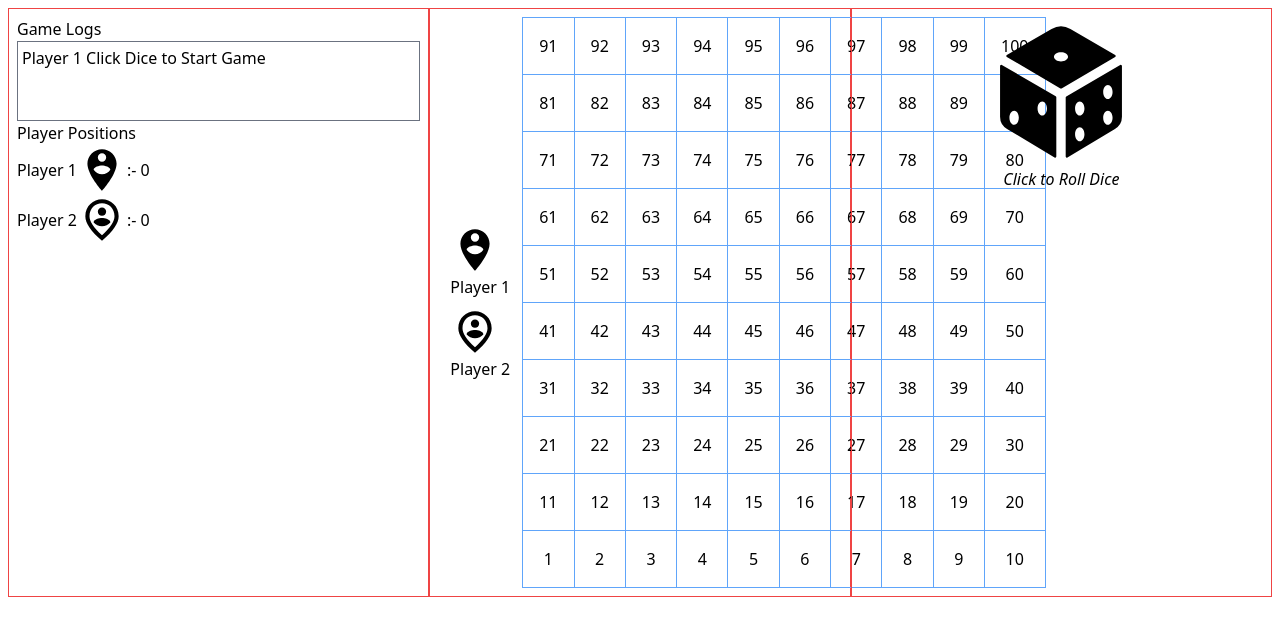
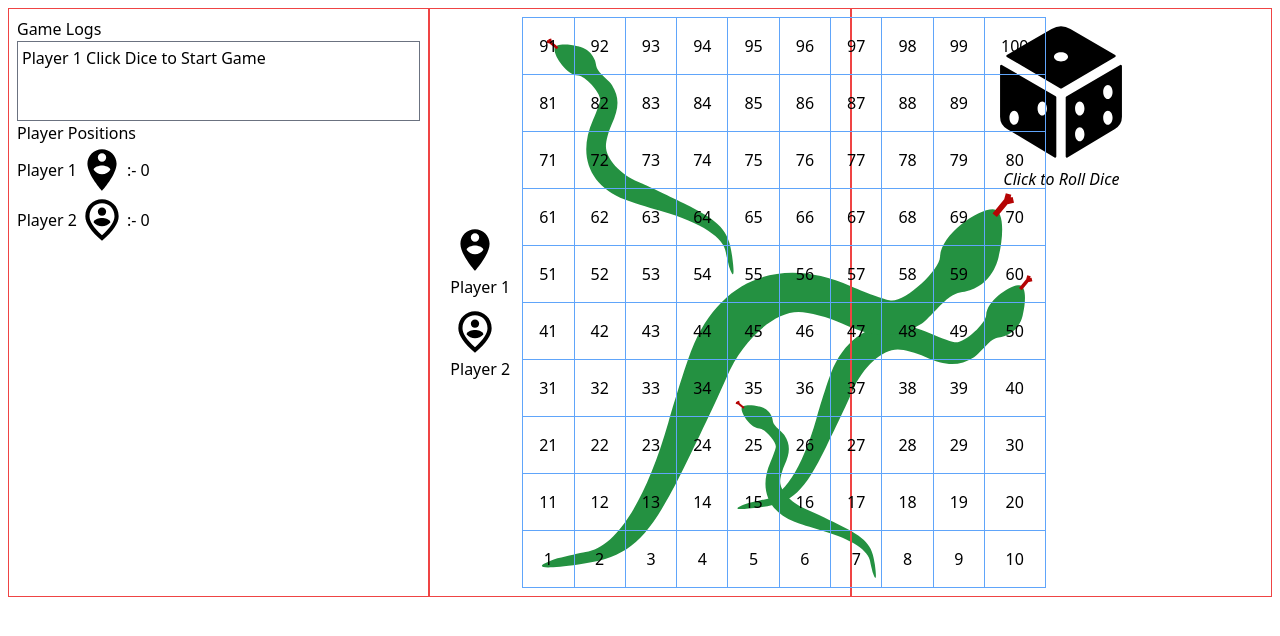
Before and after one commit to skyrunner360/snakeAndLadderReact, a React (Vite) app: page / in a window 1280 px wide. Shown: the top 636 px of the page. Built offline with nearby package versions, Linux system fonts and the light colour scheme.

Commit message:
feat: :sparkles: snakes working

```diff
--- a/src/Components/Board.tsx
+++ b/src/Components/Board.tsx
@@ -29,22 +29,81 @@ const Board = () => {
           </div>
         )}
       </div>
-      <table>
+      <table className="relative">
+        <img
+          src="/Snake_silhouette.svg?url"
+          style={{ position: "absolute", top: 10, left: 20, zIndex: -1 }}
+          height={100}
+          width={200}
+        />
+        <img
+          src="/Snake_silhouette.svg?url"
+          style={{
+            position: "absolute",
+            top: 220,
+            left: 240,
+            zIndex: -1,
+            rotate: "90deg",
+          }}
+          height={60}
+          width={250}
+        />
+        <img
+          src="/Snake_silhouette.svg?url"
+          style={{
+            position: "absolute",
+            top: 115,
+            left: 60,
+            zIndex: -1,
+            rotate: "90deg",
+          }}
+          height={200}
+          width={400}
+        />
+        <img
+          src="/Snake_silhouette.svg?url"
+          style={{
+            position: "absolute",
+            bottom: 5,
+            left: 210,
+            zIndex: -1,
+          }}
+          height={100}
+          width={150}
+        />
         {memoizedValue.reverse().map((i, ind) => {
           return (
             <tr className="p-4" key={ind + +new Date()}>
               {i.map((ij) => {
                 return (
                   <td
-                    className="p-4 border border-blue-400 text-center"
+                    className="p-4 border border-blue-400 text-center relative"
                     key={ij}
                   >
                     {ij}
                     {playerPos.player1 === ij && (
-                      <MdPersonPinCircle size={30} />
+                      <MdPersonPinCircle
+                        size={30}
+                        style={{
+                          position: "absolute",
+                          top: 0,
+                          left: 0,
+                          transform: "translate(-50,-50)",
+                          zIndex: 2,
+                        }}
+                      />
                     )}
                     {playerPos.player2 === ij && (
-                      <MdOutlinePersonPinCircle size={30} />
+                      <MdOutlinePersonPinCircle
+                        size={30}
+                        style={{
+                          position: "absolute",
+                          top: 0,
+                          right: 0,
+                          transform: "translate(-50,-50)",
+                          zIndex: 2,
+                        }}
+                      />
                     )}
                   </td>
                 );
--- a/src/Components/Dice.tsx
+++ b/src/Components/Dice.tsx
@@ -1,7 +1,7 @@
 import React from "react";
 import { useRecoilState } from "recoil";
 import { diceValue } from "../states/DiceStates";
-import { diceRoll, DiceValToIconMap } from "../Utils";
+import { diceRoll, DiceValToIconMap, snakesArr } from "../Utils";
 import { MdRestartAlt } from "react-icons/md";
 import {
   currentPlayer,
@@ -21,12 +21,20 @@ const Dice = () => {
     const newVal = diceRoll();
     const newPlayer = currPlayer === 1 ? 2 : 1;
     const isPlayerFree = newVal === 6;
+    const currPlayerPos = playerPos[`player${currPlayer}`] + newVal;
+    const snakeBite = snakesArr.find((ar) => ar[0] === currPlayerPos);
+    console.log("SnakeBite", snakeBite);
     setDiceVal(newVal);
     setGameLog([
       ...gameLog,
       `Player ${currPlayer} Rolled Dice to ${newVal}.`,
       ...(isPlayerFree && !gState[`player${currPlayer}`].move
         ? [`Player ${currPlayer} is Free to Move!`]
+        : []),
+      ...(snakeBite ? [`Player ${currPlayer} was BITTEN by Snake!`] : []),
+      ...(snakeBite ? [`Player ${currPlayer} Moves to ${snakeBite[1]}.`] : []),
+      ...(gState[`player${currPlayer}`].move
+        ? [`Player ${currPlayer} moves to Position ${currPlayerPos}.`]
         : []),
       `Player ${newPlayer}'s Turn.`,
     ]);
@@ -36,13 +44,17 @@ const Dice = () => {
         currPlayer === 1 && isPlayerFree && !gState["player1"].move
           ? 1
           : gState["player1"].move && currPlayer === 1
-          ? playerPos.player1 + newVal
+          ? snakeBite
+            ? snakeBite[1]
+            : playerPos.player1 + newVal
           : playerPos.player1,
       player2:
         currPlayer === 2 && isPlayerFree && !gState["player2"].move
           ? 1
           : gState["player2"].move && currPlayer === 2
-          ? playerPos.player2 + newVal
+          ? snakeBite
+            ? snakeBite[1]
+            : playerPos.player2 + newVal
           : playerPos.player2,
     });
     if (isPlayerFree) {
--- a/src/Utils/index.tsx
+++ b/src/Utils/index.tsx
@@ -19,3 +19,4 @@ export const DiceValToIconMap = {
 export const diceRoll = () => {
   return Math.trunc(Math.random() * 6 + 1);
 };
+export const snakesArr = [[91, 55], [60, 15], [70, 1], [35.7]];
```
Also changed, not shown: public/Snake_silhouette.svg (added).
